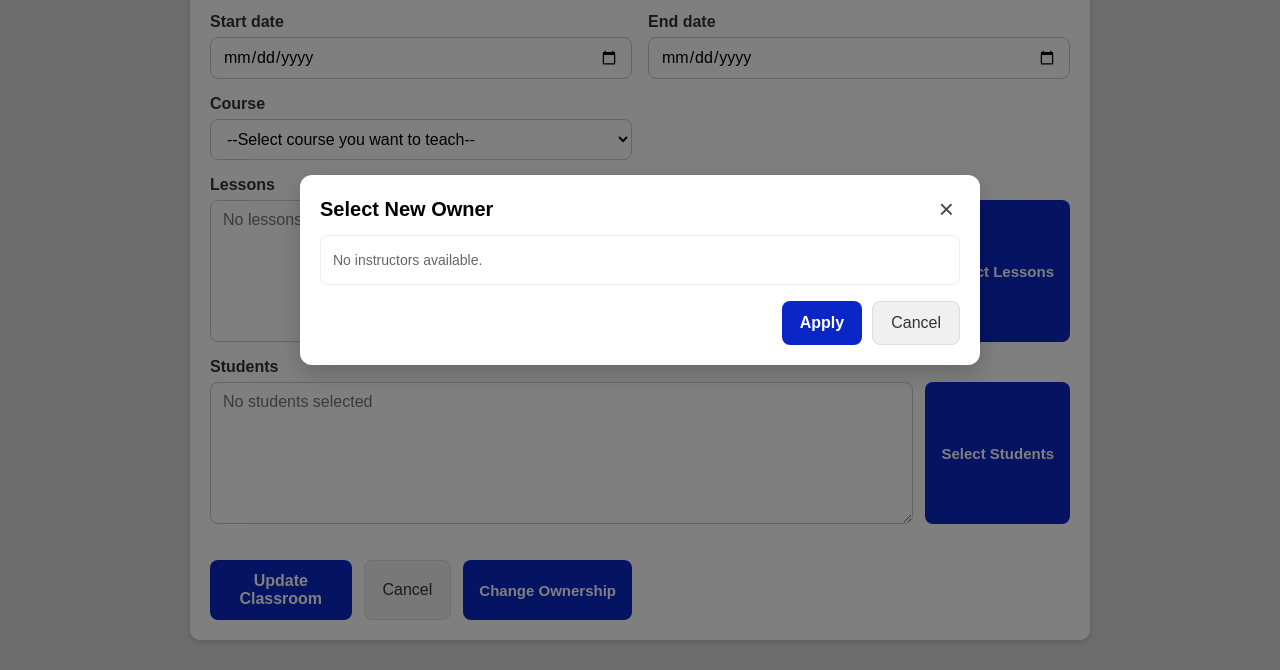
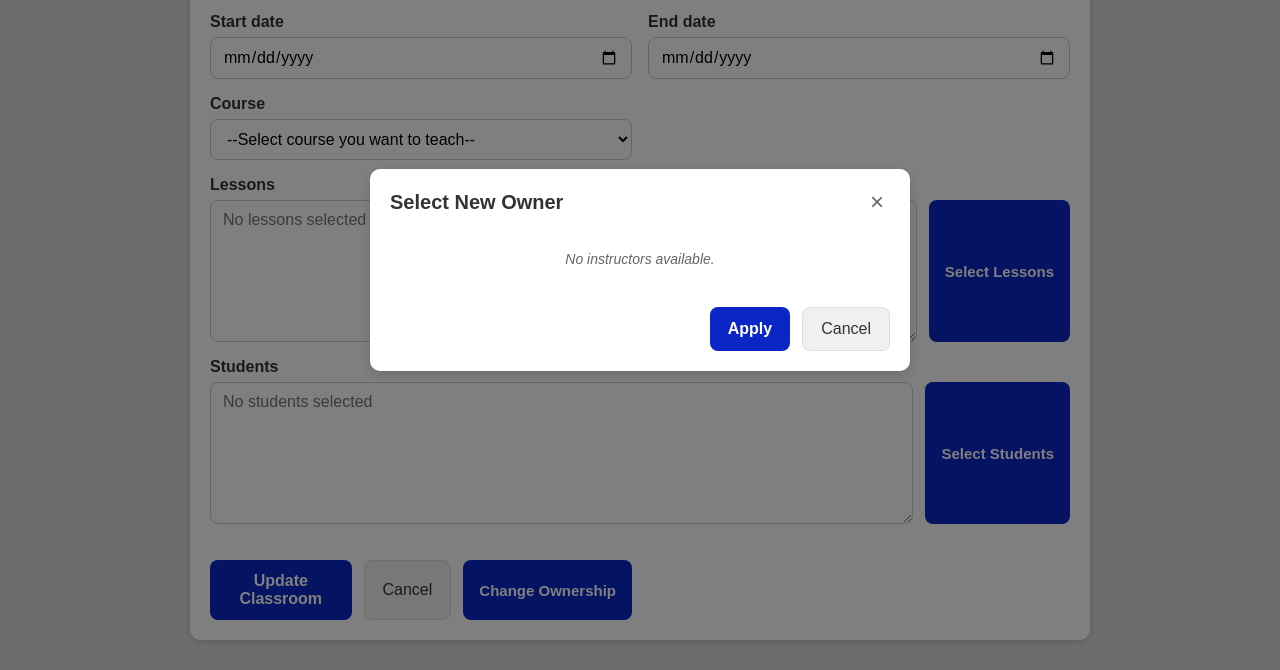
Before and after one commit to bczm-monash/edupilot, a plain HTML site: page EduPilot/html/teacher/edit_tClassroom.html in a window 1280 px wide. Both pictures are taken after a click on the button "Change Ownership". Shown: the part 270-940 px from the top of the page. Drawn offline with Linux system fonts and the light colour scheme; a script that the page names is missing.

Commit message:
fix: classroom, course overlay standarise

```diff
--- a/EduPilot/css/create_classroom.css
+++ b/EduPilot/css/create_classroom.css
@@ -175,58 +175,87 @@
 
 .overlay-backdrop {
   position: fixed;
-  inset: 0;
-  background: rgba(0, 0, 0, 0.5);
+  top: 0;
+  left: 0;
+  width: 100%;
+  height: 100%;
+  background-color: rgba(0, 0, 0, 0.5);
   display: none;
+  justify-content: center;
   align-items: center;
-  justify-content: center;
   z-index: 1000;
 }
 
 .overlay-panel {
   background: #fff;
-  width: min(640px, 92vw);
+  border-radius: 10px;
+  box-shadow: 0 4px 12px rgba(0, 0, 0, 0.15);
+  max-width: 500px;
+  width: 90%;
   max-height: 80vh;
-  border-radius: 12px;
-  box-shadow: 0 8px 24px rgba(0, 0, 0, 0.2);
+  overflow-y: auto;
   padding: 20px;
-  display: flex;
-  flex-direction: column;
 }
 
 .overlay-header {
   display: flex;
+  justify-content: space-between;
   align-items: center;
-  justify-content: space-between;
-  gap: 12px;
+  margin-bottom: 16px;
 }
 
 .overlay-title {
   margin: 0;
   font-size: 20px;
+  font-weight: bold;
+  color: #333;
 }
 
 .close-overlay-btn {
   background: transparent;
   border: none;
-  font-size: 26px;
+  font-size: 24px;
+  cursor: pointer;
+  color: #666;
   line-height: 1;
-  cursor: pointer;
-  color: #444;
+}
+
+.close-overlay-btn:hover {
+  color: #333;
 }
 
 .overlay-body {
   margin-top: 12px;
-  overflow: auto;
-  border: 1px solid #eee;
-  border-radius: 8px;
-  padding: 8px 0;
+  max-height: 400px;
+  overflow-y: auto;
+}
+
+.overlay-body .muted {
+  color: #666;
+  font-style: italic;
+  text-align: center;
+  padding: 20px;
+}
+
+.list-row {
+  display: flex;
+  align-items: center;
+  padding: 12px 0;
+  border-bottom: 1px solid #eee;
+}
+
+.list-row:last-child {
+  border-bottom: none;
+}
+
+.rowRadio {
+  margin-right: 12px;
 }
 
 .overlay-actions {
-  margin-top: 16px;
+  margin-top: 20px;
   display: flex;
-  gap: 10px;
+  gap: 12px;
   justify-content: flex-end;
 }
 
@@ -276,7 +305,14 @@
   .form-actions {
     flex-direction: column;
   }
-  .btn-primary, .btn-secondary {
+  .btn-primary, .btn-secondary, .btn-tertiary {
     width: 100%;
   }
+  .overlay-panel {
+    width: 95%;
+    padding: 16px;
+  }
+  .overlay-actions {
+    flex-direction: column;
+  }
 }
--- a/EduPilot/css/create_course.css
+++ b/EduPilot/css/create_course.css
@@ -175,58 +175,87 @@
 
 .overlay-backdrop {
   position: fixed;
-  inset: 0;
-  background: rgba(0, 0, 0, 0.5);
+  top: 0;
+  left: 0;
+  width: 100%;
+  height: 100%;
+  background-color: rgba(0, 0, 0, 0.5);
   display: none;
+  justify-content: center;
   align-items: center;
-  justify-content: center;
   z-index: 1000;
 }
 
 .overlay-panel {
   background: #fff;
-  width: min(640px, 92vw);
+  border-radius: 10px;
+  box-shadow: 0 4px 12px rgba(0, 0, 0, 0.15);
+  max-width: 500px;
+  width: 90%;
   max-height: 80vh;
-  border-radius: 12px;
-  box-shadow: 0 8px 24px rgba(0, 0, 0, 0.2);
+  overflow-y: auto;
   padding: 20px;
-  display: flex;
-  flex-direction: column;
 }
 
 .overlay-header {
   display: flex;
+  justify-content: space-between;
   align-items: center;
-  justify-content: space-between;
-  gap: 12px;
+  margin-bottom: 16px;
 }
 
 .overlay-title {
   margin: 0;
   font-size: 20px;
+  font-weight: bold;
+  color: #333;
 }
 
 .close-overlay-btn {
   background: transparent;
   border: none;
-  font-size: 26px;
+  font-size: 24px;
+  cursor: pointer;
+  color: #666;
   line-height: 1;
-  cursor: pointer;
-  color: #444;
+}
+
+.close-overlay-btn:hover {
+  color: #333;
 }
 
 .overlay-body {
   margin-top: 12px;
-  overflow: auto;
-  border: 1px solid #eee;
-  border-radius: 8px;
-  padding: 8px 0;
+  max-height: 400px;
+  overflow-y: auto;
+}
+
+.overlay-body .muted {
+  color: #666;
+  font-style: italic;
+  text-align: center;
+  padding: 20px;
+}
+
+.list-row {
+  display: flex;
+  align-items: center;
+  padding: 12px 0;
+  border-bottom: 1px solid #eee;
+}
+
+.list-row:last-child {
+  border-bottom: none;
+}
+
+.rowRadio {
+  margin-right: 12px;
 }
 
 .overlay-actions {
-  margin-top: 16px;
+  margin-top: 20px;
   display: flex;
-  gap: 10px;
+  gap: 12px;
   justify-content: flex-end;
 }
 
@@ -271,7 +300,14 @@
   .form-actions {
     flex-direction: column;
   }
-  .btn-primary, .btn-secondary {
+  .btn-primary, .btn-secondary, .btn-tertiary {
     width: 100%;
   }
+  .overlay-panel {
+    width: 95%;
+    padding: 16px;
+  }
+  .overlay-actions {
+    flex-direction: column;
+  }
 }
```
